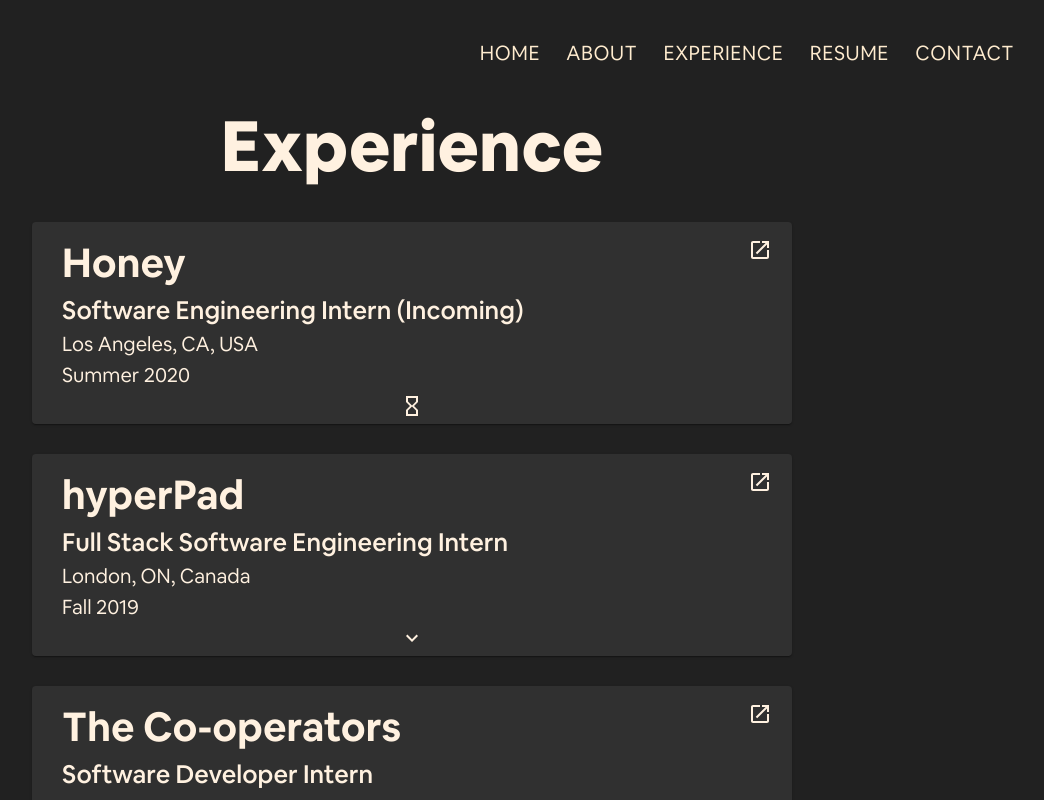
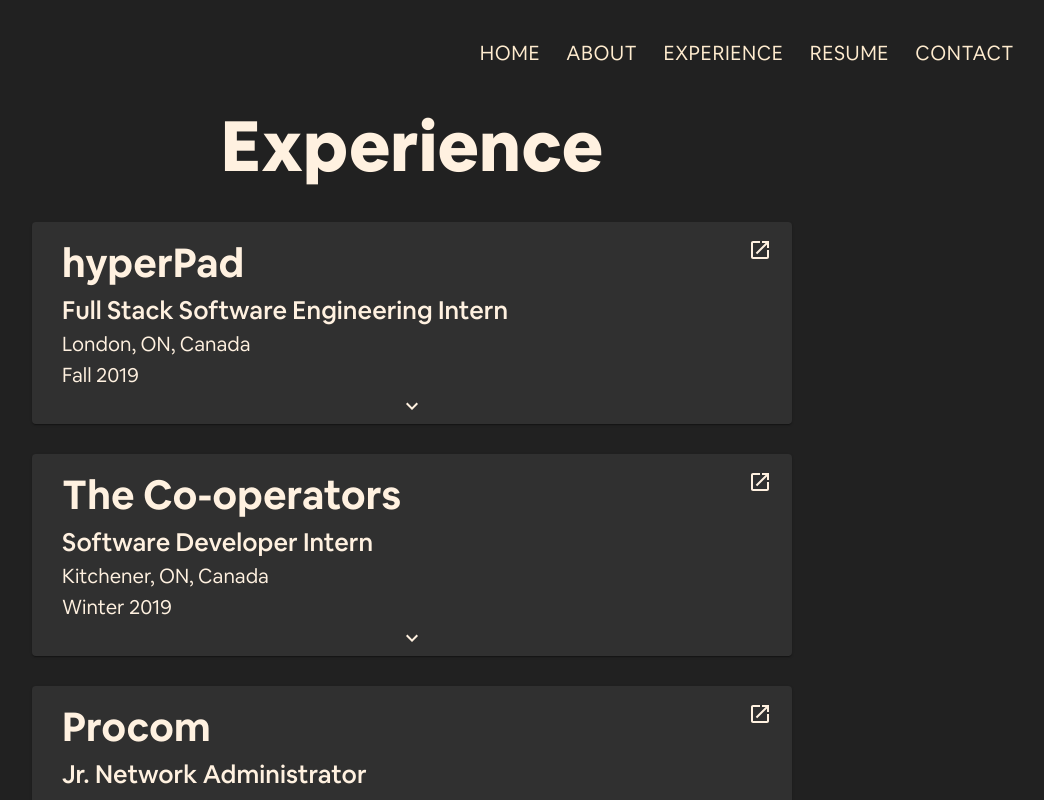
Before and after one commit to ethanjiang4/personal-website, a React (Create React App) app: page / in a window 1280 px wide. Both pictures are taken after a click on the button "EXPERIENCE". Shown: the top 800 px of the page, without its empty margins (228-1272 px from the left). Built offline with nearby package versions, Linux system fonts and the light colour scheme.

Commit message:
updates + styling

```diff
--- a/src/components/ExperiencePage.js
+++ b/src/components/ExperiencePage.js
@@ -19,7 +19,7 @@
         <Wrapper>
             <MainTitle>Experience</MainTitle>
             <ExpCards>
-                <ExpCard>
+                {/* <ExpCard>
                     <OpenNewButton onClick={() => { window.open('https://joinhoney.com', '_blank') }}>
                         <OpenNewIcon />
                     </OpenNewButton>
@@ -30,7 +30,7 @@
                     <ShowMoreButton>
                         <HourglassEmptyIcon />
                     </ShowMoreButton>
-                </ExpCard>
+                </ExpCard> */}
                 <ExpCard>
                     <OpenNewButton onClick={() => { window.open('https://hyperpad.com', '_blank') }}>
                         <OpenNewIcon />
@@ -172,7 +172,7 @@
 const Wrapper = styled.div`
     position: absolute;
     min-height: 100vh;
-    min-width: 100vw;
+    min-width: 100%;
     padding-bottom: 15px;
 `;
 
--- a/src/components/ResumePage.js
+++ b/src/components/ResumePage.js
@@ -28,7 +28,7 @@
 const Wrapper = styled.div`
     position: absolute;
     min-height: 100vh;
-    min-width: 100vw;
+    min-width: 100%;
     padding-bottom: 15px;
 `;
 
```
Also changed, not shown: 1 other file (tests, documents, lock files or other folders).
